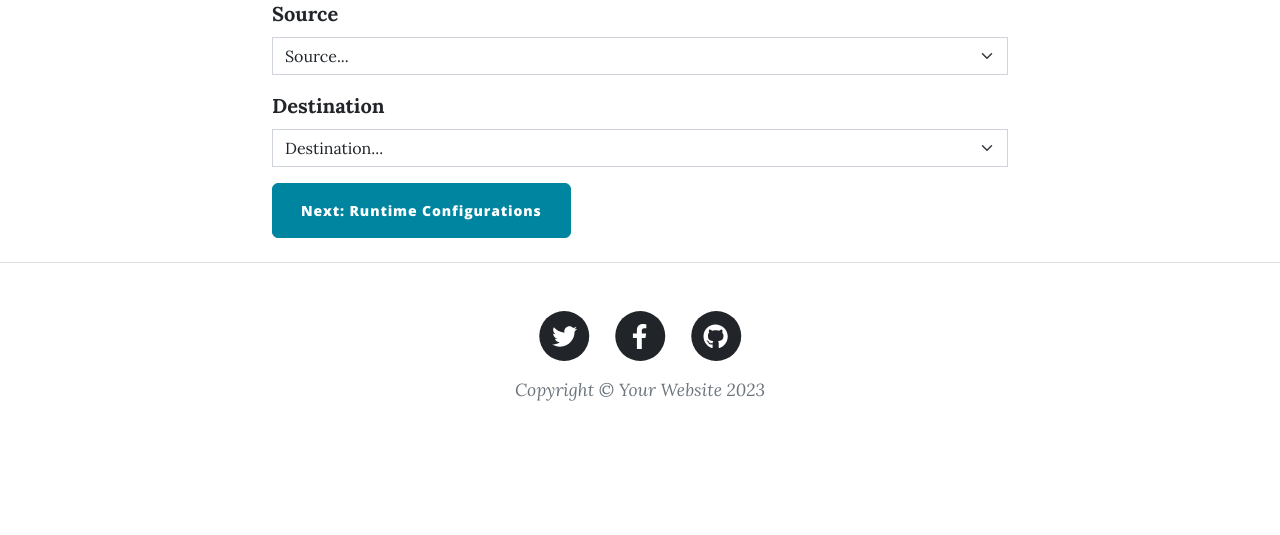
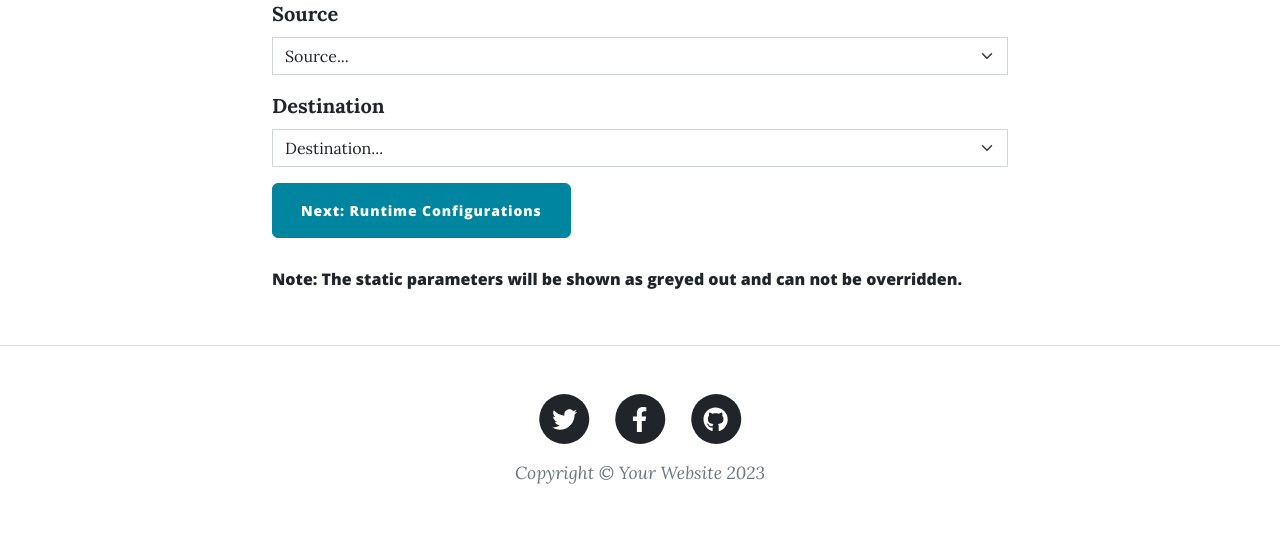
Before and after one commit to enterthematrix/IngestHub, a Flask app: template templates/source.html in a window 1280 px wide. Shown: the part 595-1130 px from the top of the page. Before the commit the page ends 996 px from the top, so only its background shows below. Run offline with Flask 3, Linux system fonts and the light colour scheme; the template is opened without the code that fills it: values that come from a table or form of the project are taken from there, others are empty; some libraries are stand-ins or nearby versions.

Commit message:
added static params note

```diff
--- a/templates/source.html
+++ b/templates/source.html
@@ -38,6 +38,9 @@ include "header.html" %}
                 <div class="mt-4">
                     {{ render_form(form, novalidate=True) }}
                 </div>
+                <div class="disclaimer">
+            <p><h6>Note: The static parameters will be shown as greyed out and can not be overridden.</h6></p>
+        </div>
             </div>
         </div>
     </div>
--- a/templates/target.html
+++ b/templates/target.html
@@ -38,6 +38,9 @@ include "header.html" %}
                 <div class="mt-4">
                     {{ render_form(form, novalidate=True) }}
                 </div>
+                <div class="disclaimer">
+            <p><h6>Note: The static parameters will be shown as greyed out and can not be overridden.</h6></p>
+        </div>
             </div>
         </div>
     </div>
```
